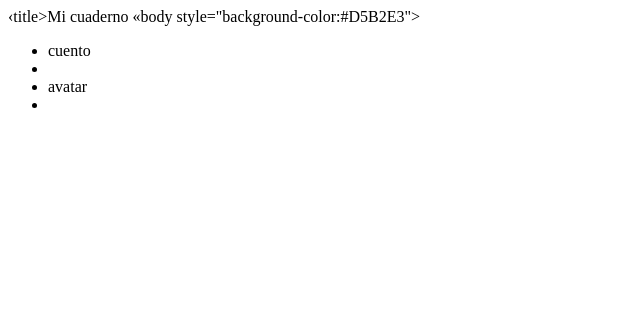
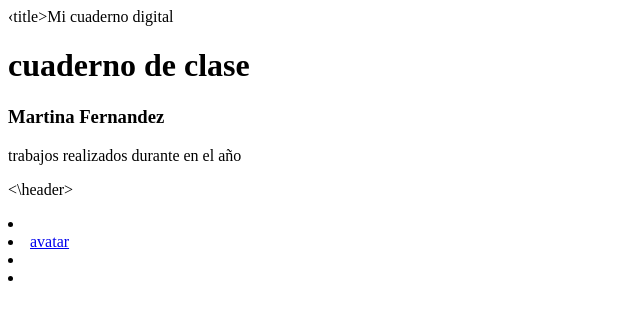
Before and after one commit to marrrrrti/Cuaderno-de-clase, a plain HTML site: page Index.html in a window 1280 px wide. Shown: the whole page, without its empty margins (0-640 px from the left). Drawn offline with Linux system fonts and the light colour scheme.

Commit message:
Update Index.html

```diff
--- a/Index.html
+++ b/Index.html
@@ -1,9 +1,16 @@
 <IDOCTYPE html>
 <html>
-<head>
-‹title>Mi cuaderno</title>
-</head>
-«body style="background-color:#D5B2E3">
-<ul>
-<li>cuento<li>
+  <head>
+‹title>Mi cuaderno digital</title>
+<link rel="stylesheet" href="style.css">
+  </head>
+<body>
+  <header>
+    <h1>cuaderno de clase</h1>
+    <h3>Martina Fernandez</h3>
+    <p>trabajos realizados durante en el año</p>
+    <\header>
+<ul></ul>
+<li><a href="<li>
 <li>avatar<li>
+  <li>
```
